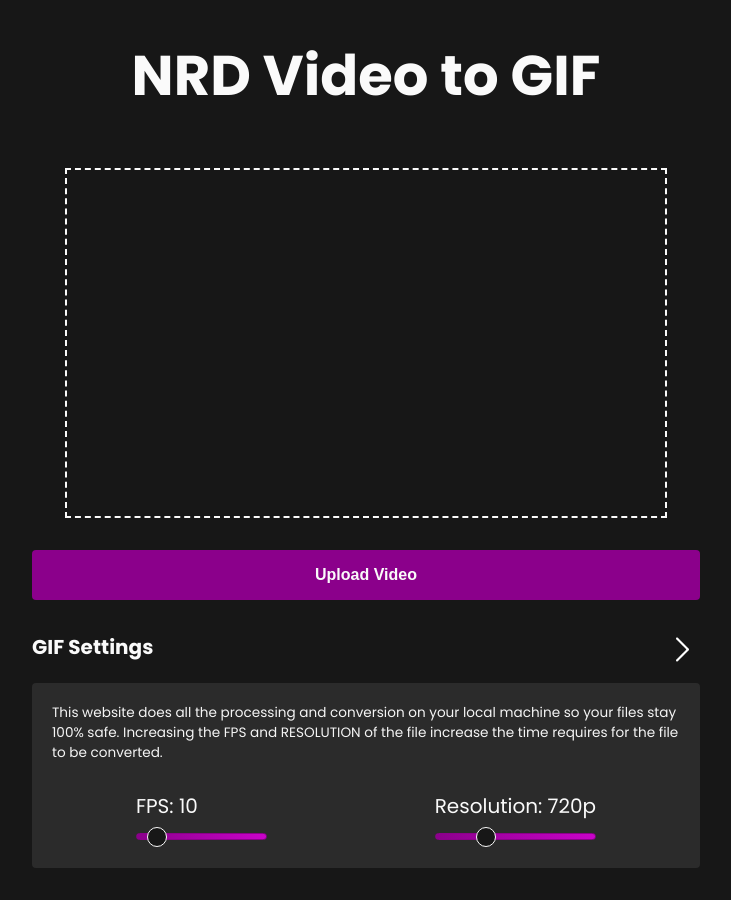
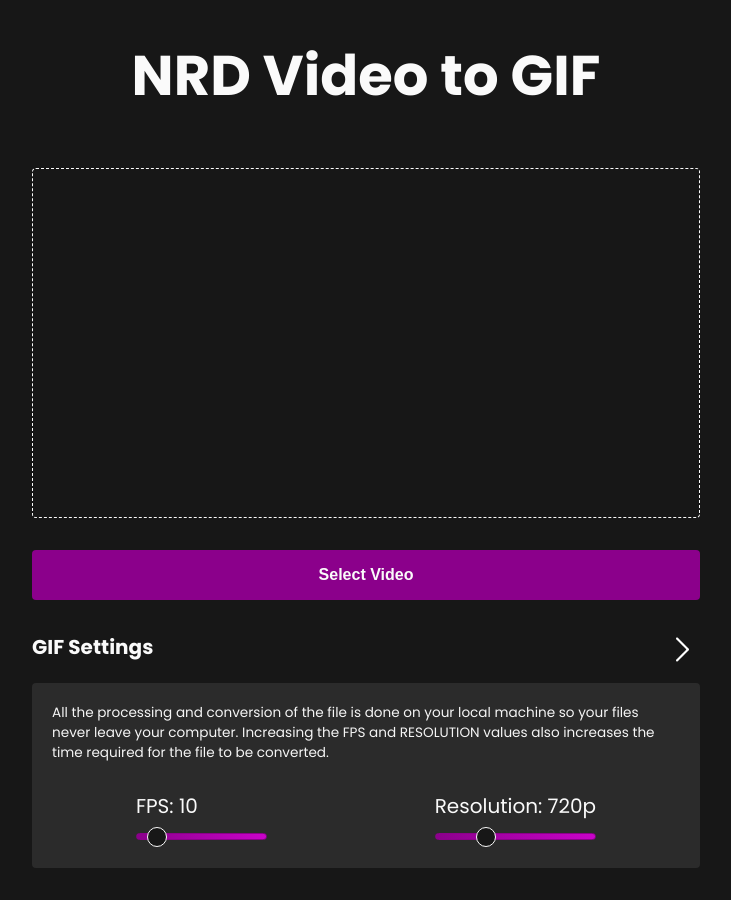
Before and after one commit to lnardon/VideoToGIF, a React (Create React App) app: page / in a window 1280 px wide. Both pictures are taken after a click on the element "GIF Settings". Shown: the whole page, without its empty margins (274-1005 px from the left). Built offline with nearby package versions, Linux system fonts and the light colour scheme.

Commit message:
💄 Update UI

```diff
--- a/src/components/ExpandableArea/styles.module.css
+++ b/src/components/ExpandableArea/styles.module.css
@@ -56,18 +56,19 @@
   to {
     opacity: 1;
     height: 100%;
-    padding: 0.25rem 0.25rem;
+    padding: 0.25rem;
   }
 }
 
 @keyframes closeAnimation {
   from {
     opacity: 1;
-    padding: 0.25rem 0.25rem;
+    padding: 0.25rem;
   }
   to {
     opacity: 0;
     height: 0;
+    padding: 0rem;
   }
 }
 
--- a/src/pages/Homepage/index.jsx
+++ b/src/pages/Homepage/index.jsx
@@ -1,4 +1,4 @@
-import React, { useState, useEffect } from "react";
+import React, { useState } from "react";
 import { createFFmpeg, fetchFile } from "@ffmpeg/ffmpeg";
 
 import LoadingIndicator from "../../components/LoadingIndicator";
@@ -22,7 +22,7 @@ function Homepage() {
       "-i",
       "upload.mp4",
       "-vf",
-      `fps=${fps},scale=${resolution}:0:flags=lanczos`,
+      `fps=${fps},scale=${resolution}:-1:flags=lanczos`,
       "-f",
       "gif",
       "converted_file.gif"
@@ -40,25 +40,30 @@ function Homepage() {
     link.download = filename;
     link.click();
   }
+
   return (
     <div className={styles.container}>
       <h1 className={styles.title}>NRD Video to GIF</h1>
+      {video && (
+        <div className={styles.fileNameContainer}>
+          <h3 className={styles.fileLabel}> Selected File:</h3>
+          <h4 className={styles.fileName}> {video.name}</h4>
+        </div>
+      )}
       <div className={styles.gifPreview}>
-        {video && (
-          <video height="100%" controls>
-            <source src={URL.createObjectURL(video)} type="video/mp4" />
-            Your browser does not support the video tag.
-          </video>
-        )}
-        {gif ? (
+        {progress !== null ? (
+          <LoadingIndicator progress={progress} />
+        ) : gif ? (
           <img src={gif} alt="gif" className={styles.gifImg} download />
         ) : (
-          progress !== null && <LoadingIndicator progress={progress} />
+          video && (
+            <video className={styles.video} controls>
+              <source src={URL.createObjectURL(video)} type="video/mp4" />
+              Your browser does not support the video tag.
+            </video>
+          )
         )}
       </div>
-      {video && (
-        <h3 className={styles.fileLabel}> Arquivo selecionado: {video.name}</h3>
-      )}
       <input
         type="file"
         id="selectedFile"
@@ -68,12 +73,12 @@ function Homepage() {
           setGif(null);
         }}
       />
-      <input
-        type="button"
+      <button
         className={styles.convertBtn}
         onClick={() => document.getElementById("selectedFile").click()}
-        value="Upload Video"
-      />
+      >
+        Select Video
+      </button>
       <div className={styles.buttonsDiv}>
         {video && (
           <button
@@ -99,10 +104,10 @@ function Homepage() {
           content={
             <div className={styles.fileSettings}>
               <p className={styles.fileSettingsMessage}>
-                This website does all the processing and conversion on your
-                local machine so your files stay 100% safe. Increasing the FPS
-                and RESOLUTION of the file increase the time requires for the
-                file to be converted.
+                All the processing and conversion of the file is done on your
+                local machine so your files never leave your computer.
+                Increasing the FPS and RESOLUTION values also increases the time
+                required for the file to be converted.
               </p>
               <div className={styles.fileSettingsContent}>
                 <div className={styles.fileSettingsDiv}>
--- a/src/pages/Homepage/styles.module.css
+++ b/src/pages/Homepage/styles.module.css
@@ -13,7 +13,6 @@ body {
   display: flex;
   flex-direction: column;
   align-items: center;
-  /* justify-content: center; */
 }
 
 .container {
@@ -22,7 +21,6 @@ body {
   display: flex;
   flex-direction: column;
   align-items: center;
-  /* justify-content: center; */
   padding: 1rem;
 }
 
@@ -35,27 +33,48 @@ body {
   color: #fafafa;
 }
 
+.video {
+  max-width: 100%;
+  max-height: 100%;
+}
+
 .gifPreview {
+  position: relative;
   display: flex;
   align-items: center;
   justify-content: center;
-  width: 90%;
-  border: 2px dashed #fafafa;
+  border: 1px dashed #fafafa;
   margin-bottom: 2rem;
   padding: 0.5rem;
-  max-width: 100%;
+  width: 100%;
   height: 350px;
+  border-radius: 0.25rem;
+}
+
+.fileNameContainer {
+  width: 100%;
+  color: #fafafa;
+  padding: 0.25rem 0rem;
 }
 
 .gifImg {
-  height: 90%;
+  max-width: 100%;
+  max-height: 100%;
 }
 
 .fileLabel {
   font-size: 1rem;
-  font-weight: normal;
-  margin-bottom: 1rem;
+  font-weight: bold;
   word-break: break-all;
+  width: 100%;
+  color: lightgrey;
+}
+
+.fileName {
+  font-size: 0.75rem;
+  font-weight: 400;
+  word-break: break-all;
+  width: 100%;
 }
 
 .buttonsDiv {
```
